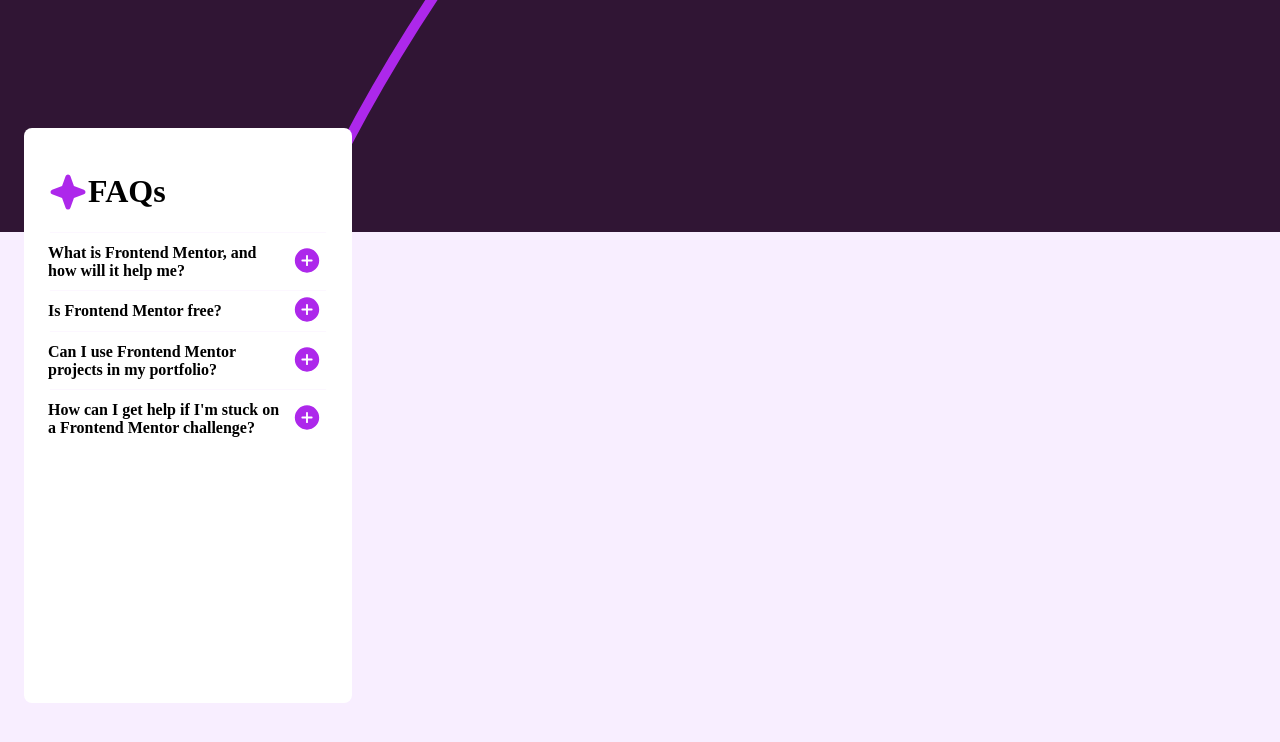
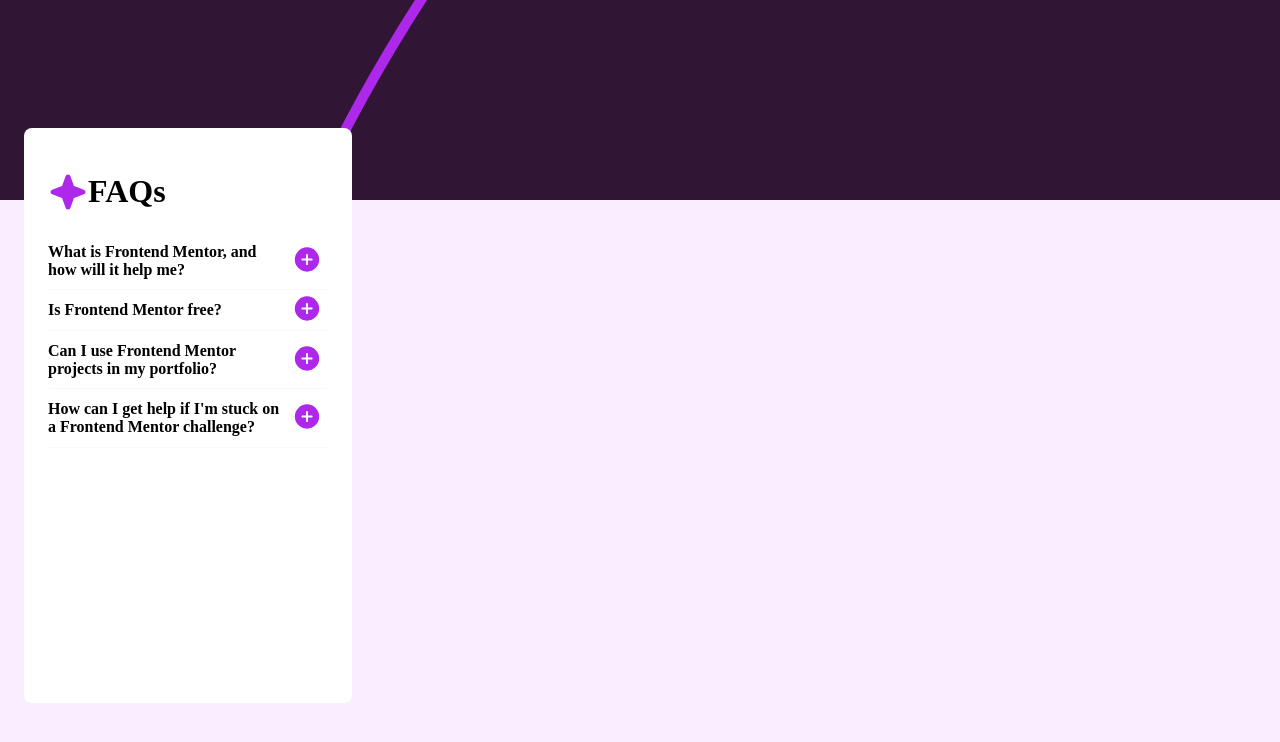
Before and after one commit to AnaBennett11/faq-accordion, a React (Vite) app: page / in a window 1280 px wide. Shown: the top 742 px of the page. Built offline with nearby package versions, Linux system fonts and the light colour scheme; a web font is replaced by a local one.

Commit message:
Clean up code

```diff
--- a/src/App.jsx
+++ b/src/App.jsx
@@ -1,17 +1,19 @@
-import './styles/_global.scss';
-import Card from './Components/Card/Card';
-import mobileBackground from '../src/assets/mobileBackground.svg';
-function App() {
+import "./styles/_global.scss";
+import Card from "./Components/Card/Card";
+import header from "../src/assets/header.svg";
 
 
+function App() {
   return (
     <>
-
-      <img className="mobileBackground" src={mobileBackground} alt="Mobile background"/>
-
-    <Card />
+      <img
+        className="headerBackground"
+        src={header}
+        alt="header background image"
+      />
+      <Card />
     </>
-  )
+  );
 }
 
-export default App
+export default App;
--- a/src/Components/Accordion/Accordion.jsx
+++ b/src/Components/Accordion/Accordion.jsx
@@ -17,7 +17,6 @@
 
     return (
       <div className="accordion">
-        <img src={divider} />
         <div className="accordion_row" onClick={toggleAnswerVisibility}>
           <h1 className="accordion_question">{question}</h1>
           <button className="accordion_button">
@@ -27,11 +26,13 @@
             />
           </button>
         </div>
+
         {isAnswerVisible && (
           <div className="accordion_answer">
             <p>{answer}</p>
           </div>
         )}
+        <img src={divider} />
       </div>
     );
 };
--- a/src/styles/_global.scss
+++ b/src/styles/_global.scss
@@ -1,13 +1,15 @@
 body {
   height: 100vh;
   background-color: #f8eeff;
-  .mobileBackground {
+  .headerBackground {
     width: 100%;
-    height: 232px;
-    object-fit: cover; /* Ensures the image covers the entire container while maintaining aspect ratio */
+    height: 25vh;
+    object-fit: cover;
     position: fixed;
     top: 0;
     left: 0;
     z-index: -1;
+
   }
+
 }
```
Also changed, not shown: src/Components/Card/Card.scss (+0 -8 lines), src/assets/desktopBackground.svg (renamed from public/assets/images/background-pattern-desktop.svg), src/assets/header.svg (renamed from src/assets/mobileBackground.svg).
